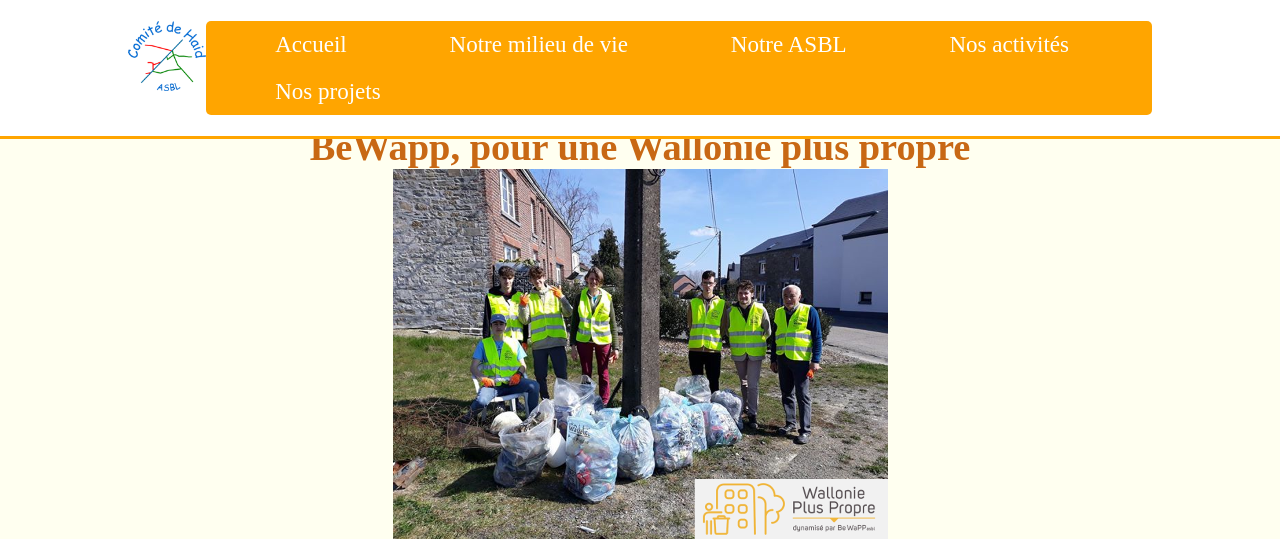
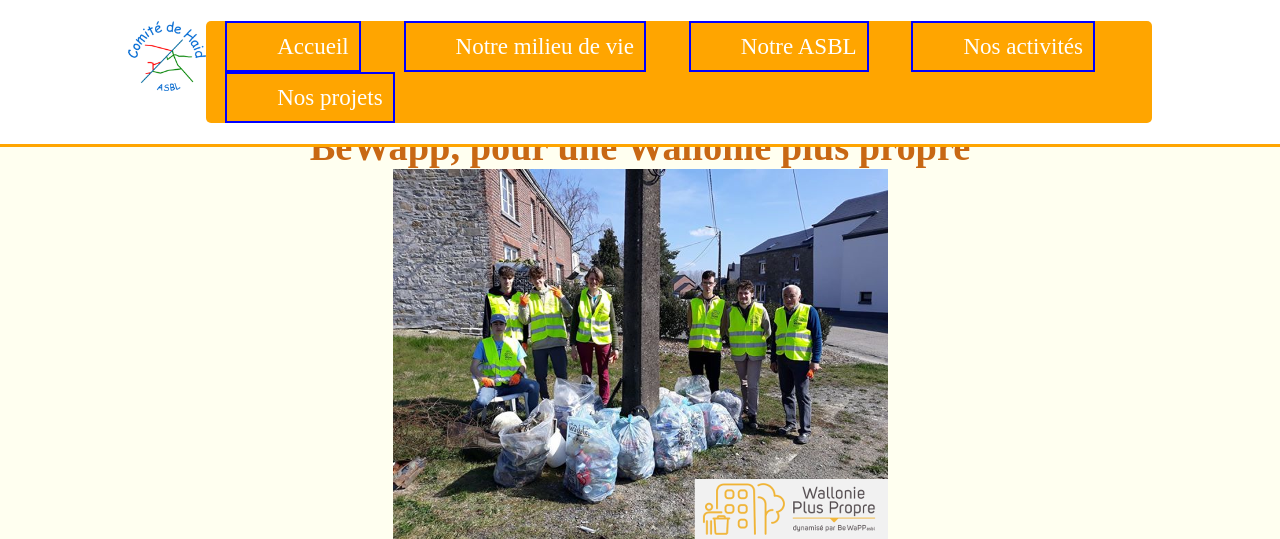
Before and after one commit to comithaid/Haid.be, a PHP site: page /BeWapp.html in a window 1280 px wide. Shown: the top 539 px of the page. Run offline with PHP 8.4, Linux system fonts and the light colour scheme.

Commit message:
Update style.css

```diff
--- a/style.css
+++ b/style.css
@@ -119,6 +119,7 @@ span {
     	display: inline-block;
     	margin:0px 19px;
     	padding:10px;
+	border: solid 2px blue;
 }
 #menu-deroulant ul li {
     	display: flex;
```
